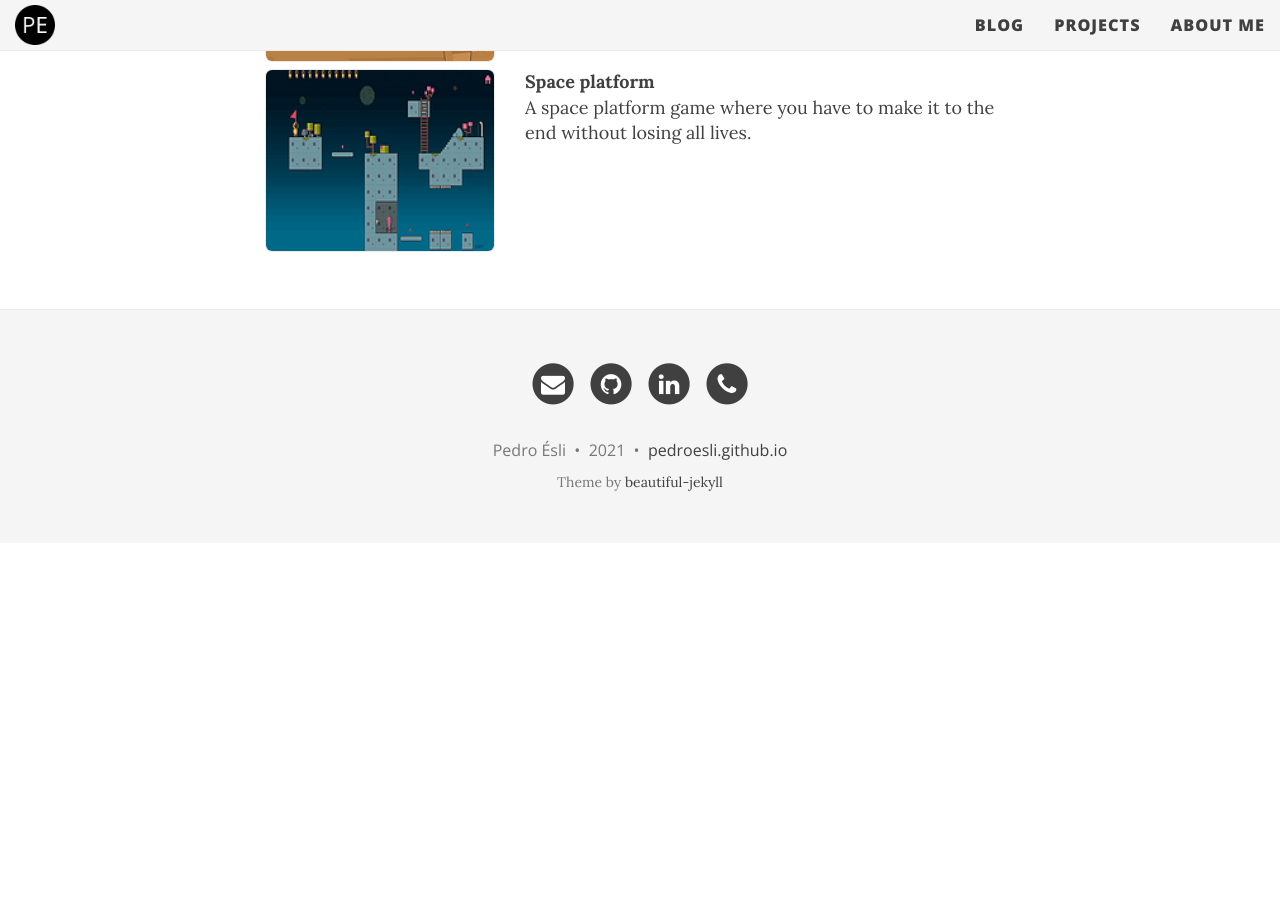
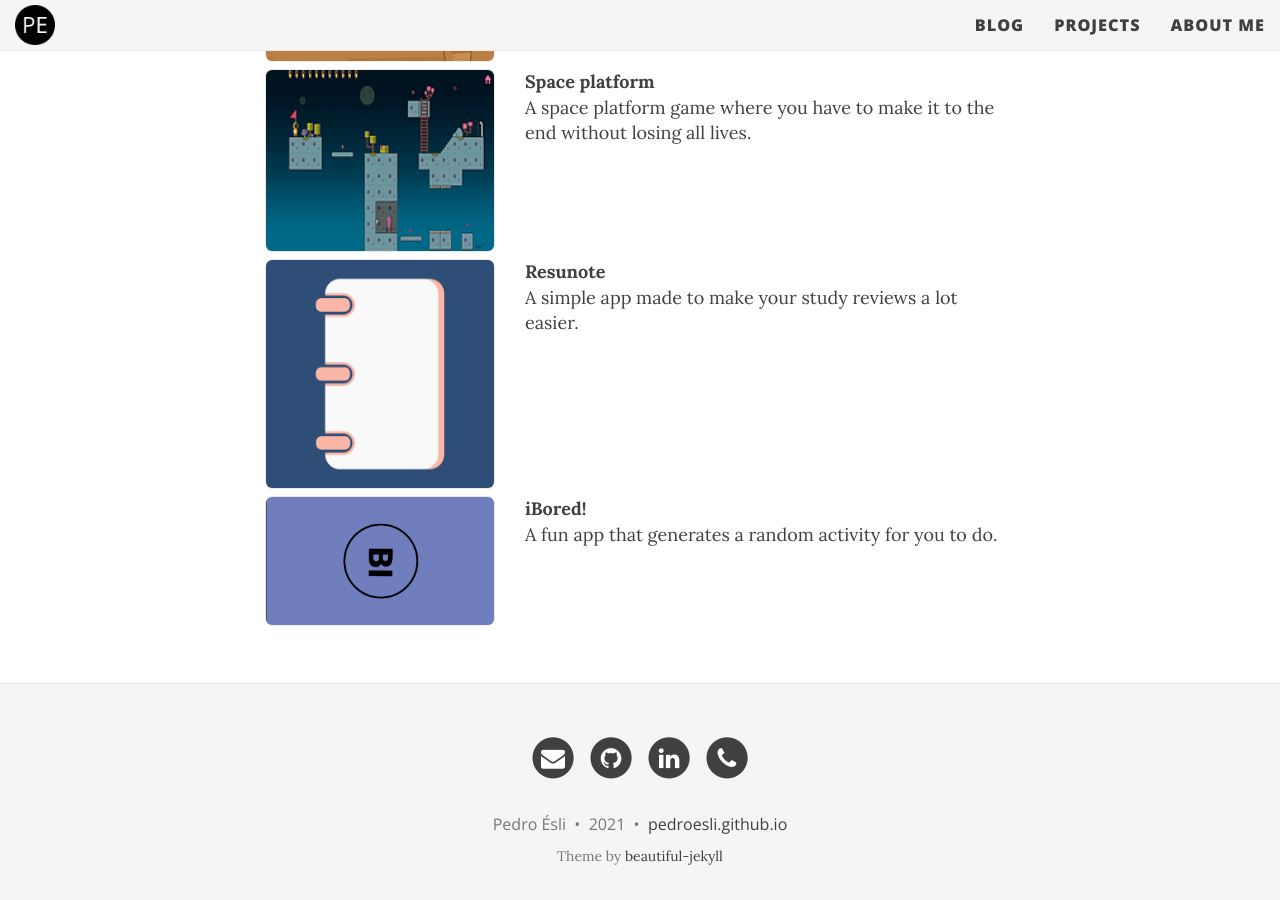
Before and after one commit to pedroesli/pedroesli.github.io, a Jekyll site: the page built from projects.md, in a window 1280 px wide and 900 px high, scrolled down 654 px. Built offline with Jekyll 4.4.1, drawn with Linux system fonts in a browser that asks for light colours; nearby versions of some CDN libraries; before the commit the page ends 1197 px from its top, so only the background shows below that.

Commit message:
Added more projects of mine

```diff
--- a/projects.md
+++ b/projects.md
@@ -24,3 +24,15 @@ css: "/css/project.css"
   </div>
   <div class="col-md-8"><b>Space platform</b><br>A space platform game where you have to make it to the end without losing all lives.</div>
 </div>
+<div class = "row">
+  <div class="col-md-4" >
+    <a href="https://apps.apple.com/br/app/resunote/id1578935360"><img class="frame" src="/img/resunote.png" alt="resunote"></a>
+  </div>
+  <div class="col-md-8"><b>Resunote</b><br>A simple app made to make your study reviews a lot easier.</div>
+</div>
+<div class = "row">
+  <div class="col-md-4" >
+    <a href="https://apps.apple.com/br/app/ibored/id1584402111?l=en"><img class="frame" src="/img/ibored.png" alt="iBored!"></a>
+  </div>
+  <div class="col-md-8"><b>iBored!</b><br>A fun app that generates a random activity for you to do.</div>
+</div>
```
Also changed, not shown: img/ibored.png (added), img/resunote.png (added), 1 other file.
